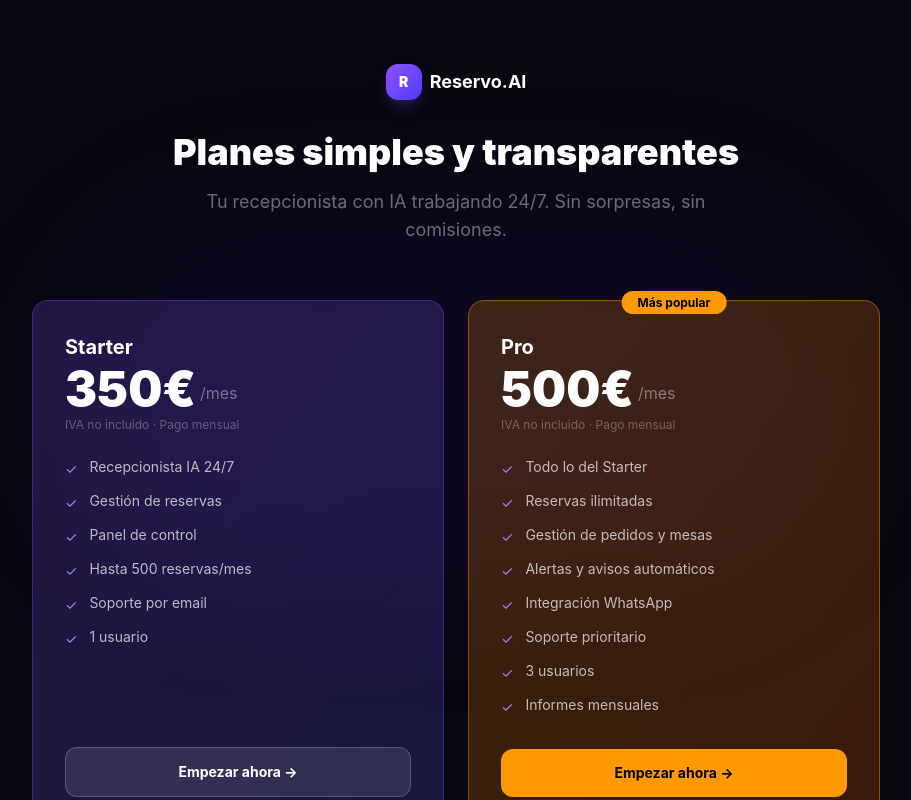
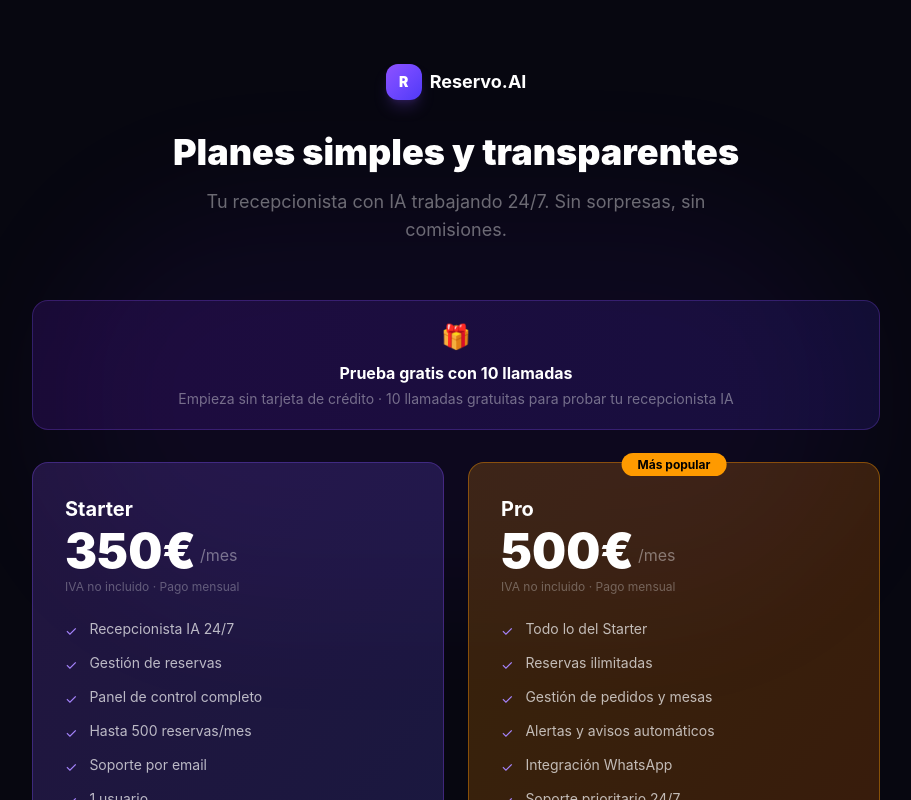
Before and after one commit to infohorizonstudioo-spec/restaurante-ai, a Next.js app: page /precios in a window 1280 px wide. Shown: the top 800 px of the page, without its empty margins (184-1095 px from the left). Built offline with nearby package versions, Linux system fonts and the light colour scheme.

Commit message:
fix: precios - 10 llamadas gratis no 14 dias

```diff
--- a/src/app/precios/page.tsx
+++ b/src/app/precios/page.tsx
@@ -12,7 +12,7 @@ const PLANES = [
     features: [
       'Recepcionista IA 24/7',
       'Gestión de reservas',
-      'Panel de control',
+      'Panel de control completo',
       'Hasta 500 reservas/mes',
       'Soporte por email',
       '1 usuario',
@@ -31,7 +31,7 @@ const PLANES = [
       'Gestión de pedidos y mesas',
       'Alertas y avisos automáticos',
       'Integración WhatsApp',
-      'Soporte prioritario',
+      'Soporte prioritario 24/7',
       '3 usuarios',
       'Informes mensuales',
     ]
@@ -44,9 +44,7 @@ export default function PreciosPage() {
       <div className="fixed inset-0 pointer-events-none">
         <div className="absolute top-1/4 left-1/2 -translate-x-1/2 w-[800px] h-[400px] bg-violet-600/6 rounded-full blur-3xl"/>
       </div>
-
       <div className="relative max-w-4xl mx-auto px-6 py-16">
-        {/* Header */}
         <div className="text-center mb-14">
           <Link href="/login" className="inline-flex items-center gap-2 mb-8">
             <div className="w-9 h-9 rounded-xl bg-gradient-to-br from-violet-500 to-indigo-600 flex items-center justify-center text-sm font-black shadow-lg shadow-violet-500/20">R</div>
@@ -58,16 +56,20 @@ export default function PreciosPage() {
           </p>
         </div>
 
-        {/* Plans grid */}
+        {/* Free trial banner */}
+        <div className="bg-gradient-to-r from-violet-600/15 to-indigo-600/15 border border-violet-500/25 rounded-2xl p-5 text-center mb-8">
+          <div className="text-2xl mb-2">🎁</div>
+          <p className="font-bold text-white">Prueba gratis con 10 llamadas</p>
+          <p className="text-white/40 text-sm mt-1">Empieza sin tarjeta de crédito · 10 llamadas gratuitas para probar tu recepcionista IA</p>
+        </div>
+
         <div className="grid md:grid-cols-2 gap-6 mb-10">
           {PLANES.map(plan => (
             <div key={plan.plan}
               className={`relative bg-gradient-to-br ${plan.color} border ${plan.border} rounded-2xl p-8 flex flex-col`}>
               {plan.badge && (
                 <div className="absolute -top-3 left-1/2 -translate-x-1/2">
-                  <span className="bg-amber-500 text-black text-xs font-bold px-4 py-1 rounded-full whitespace-nowrap">
-                    {plan.badge}
-                  </span>
+                  <span className="bg-amber-500 text-black text-xs font-bold px-4 py-1 rounded-full">{plan.badge}</span>
                 </div>
               )}
               <div className="mb-6">
@@ -78,43 +80,32 @@ export default function PreciosPage() {
                 </div>
                 <p className="text-white/30 text-xs mt-1">IVA no incluido · Pago mensual</p>
               </div>
-
               <ul className="space-y-3 flex-1 mb-8">
                 {plan.features.map(f => (
                   <li key={f} className="flex items-start gap-3 text-sm text-white/70">
-                    <span className="text-violet-400 mt-0.5 shrink-0">✓</span>
-                    {f}
+                    <span className="text-violet-400 mt-0.5 shrink-0">✓</span>{f}
                   </li>
                 ))}
               </ul>
-
               <Link href="/registro"
-                className={`w-full py-3.5 rounded-xl text-sm font-bold text-center transition-all ${
-                  plan.badge
-                    ? 'bg-amber-500 hover:bg-amber-400 text-black'
-                    : 'bg-white/10 hover:bg-white/15 text-white border border-white/20'
-                }`}>
-                Empezar ahora →
+                className={`w-full py-3.5 rounded-xl text-sm font-bold text-center transition-all ${plan.badge ? 'bg-amber-500 hover:bg-amber-400 text-black' : 'bg-white/10 hover:bg-white/15 text-white border border-white/20'}`}>
+                Empezar con 10 llamadas gratis →
               </Link>
             </div>
           ))}
         </div>
 
-        {/* Footer note */}
         <div className="text-center space-y-3">
           <p className="text-white/25 text-sm">
-            Todos los planes incluyen 14 días de prueba gratuita · Sin tarjeta de crédito
+            Todos los planes incluyen <strong className="text-white/50">10 llamadas gratuitas de prueba</strong> · Sin tarjeta de crédito
           </p>
           <div className="flex items-center justify-center gap-6 text-white/20 text-xs">
             <span>✓ Cancela cuando quieras</span>
             <span>✓ Soporte en español</span>
             <span>✓ Datos en Europa</span>
           </div>
-          <p className="text-white/20 text-xs">
-            ¿Tienes dudas?{' '}
-            <a href="mailto:info@horizonstudio.ai" className="text-violet-400 hover:text-violet-300">
-              Contacta con nosotros
-            </a>
+          <p className="text-white/20 text-xs mt-2">
+            ¿Tienes dudas? <a href="mailto:info@horizonstudio.ai" className="text-violet-400 hover:text-violet-300">Contacta con nosotros</a>
           </p>
         </div>
       </div>
```
